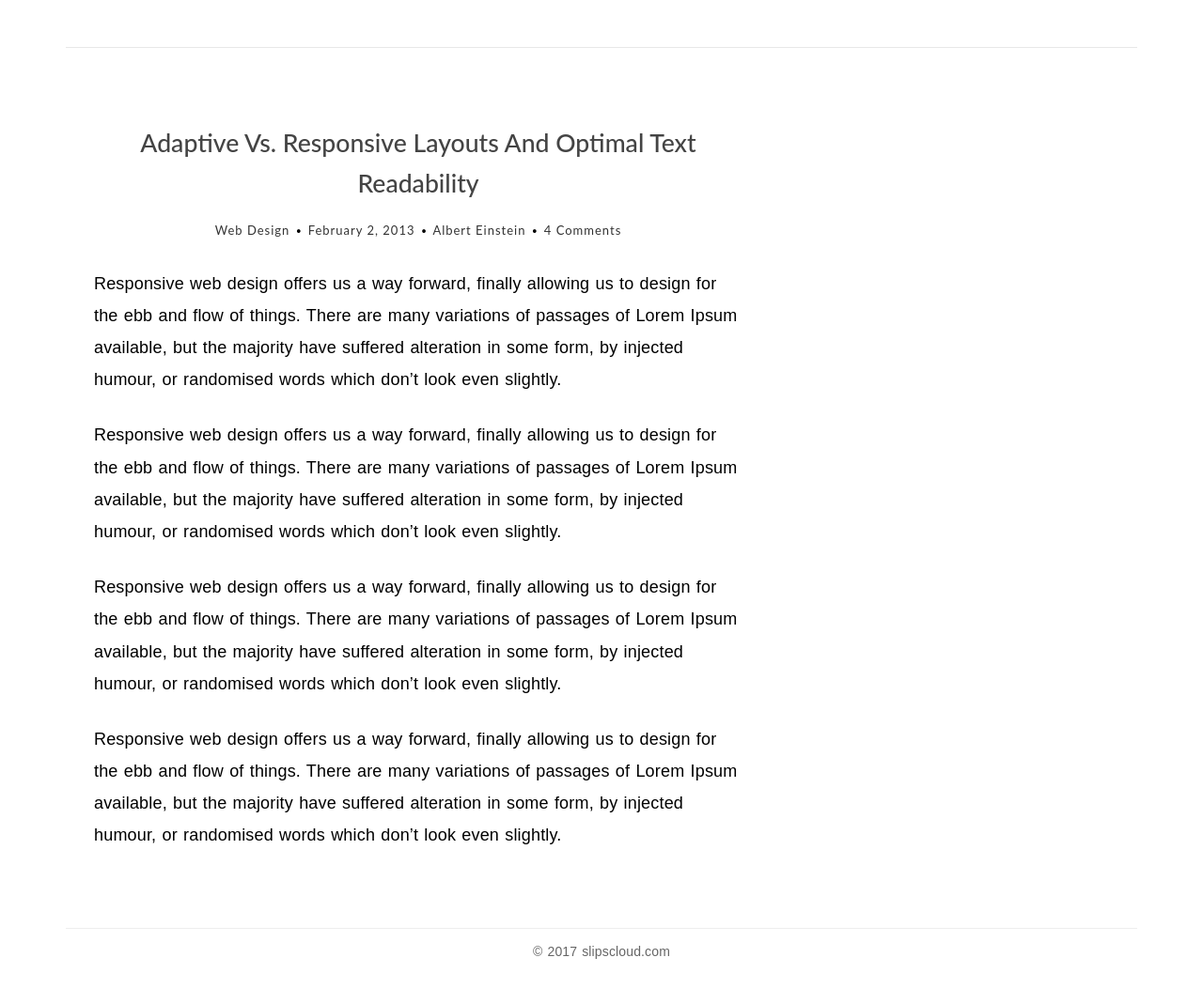
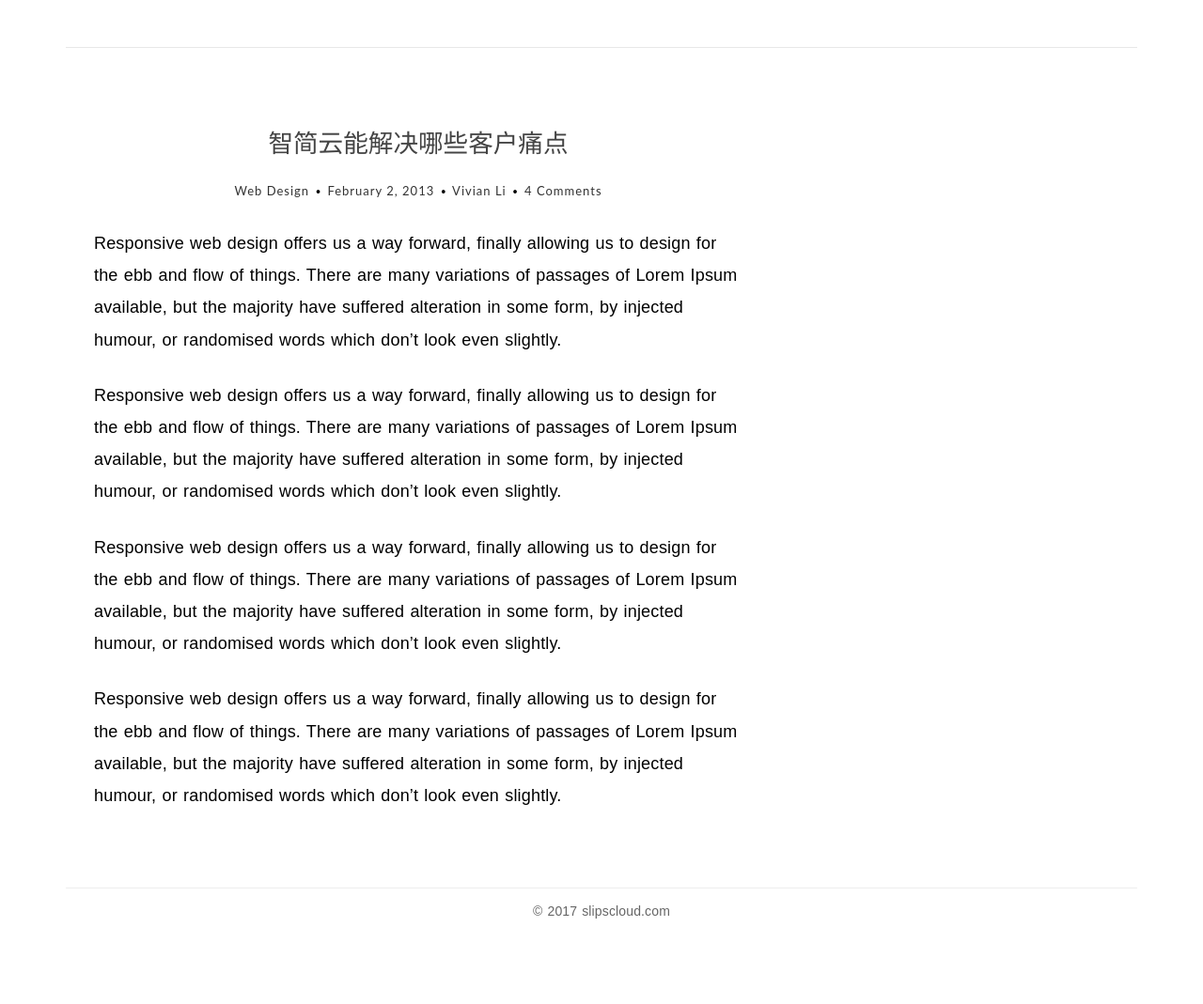
Before and after one commit to dreampivot/slipscloud.github.io, a Jekyll site: the page help/single.html, which Jekyll copies as it is, in a window 1280 px wide. Shown: the whole page at 94% size. Built offline with Jekyll 4.4.1, drawn with Linux system fonts in a browser that asks for light colours; some web fonts are replaced; after the commit the page ends 1026 px from its top, so only the background shows below that.

Commit message:
Update single.html

```diff
--- a/help/single.html
+++ b/help/single.html
@@ -30,10 +30,7 @@
     			<span class="ion-navicon"></span>
   			</button>
 			</div>
-
-
 			</nav>
-
 			</div><!-- col-md-8 -->
 			</div>
 			</header>
@@ -45,13 +42,13 @@
 					<main class="col-md-8">
 						<article class="post post-1">
 							<header class="entry-header">
-								<h1 class="entry-title">Adaptive Vs. Responsive Layouts And Optimal Text Readability</h1>
+								<h1 class="entry-title">智简云能解决哪些客户痛点</h1>
 								<div class="entry-meta">
 									<span class="post-category"><a href="#">Web Design</a></span>
 
 									<span class="post-date"><a href="#"><time class="entry-date" datetime="2012-11-09T23:15:57+00:00">February 2, 2013</time></a></span>
 
-									<span class="post-author"><a href="#">Albert Einstein</a></span>
+									<span class="post-author"><a href="#">Vivian Li</a></span>
 
 									<span class="comments-link"><a href="#">4 Comments</a></span>
 								</div>
```
Lines whose indentation alone changed are shown as unchanged.
